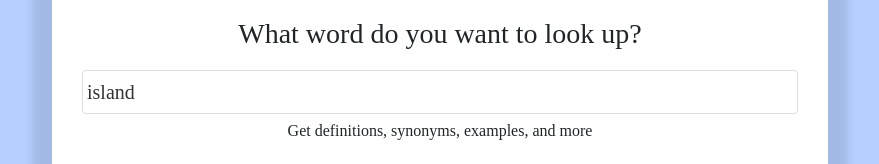
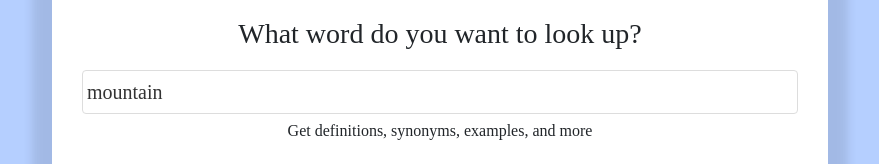
Before and after one commit to bsak350/dictionary-react-app, a React (Create React App) app: page / in a window 1280 px wide. Shown: the part 177-341 px from the top of the page, without its empty margins (200-1079 px from the left). Built offline with nearby package versions, Linux system fonts and the light colour scheme; no server answers; a web font is replaced by a local one.

Commit message:
Changed default keyword

```diff
--- a/src/App.js
+++ b/src/App.js
@@ -6,7 +6,7 @@ export default function App() {
     <div className="App">
       <div className="container">
         <h1>Dictionary App</h1>
-        <Dictionary defaultKeyword="island" />
+        <Dictionary defaultKeyword="mountain" />
         <br />
         <p>
           Project coded by Brittany Sak
```
